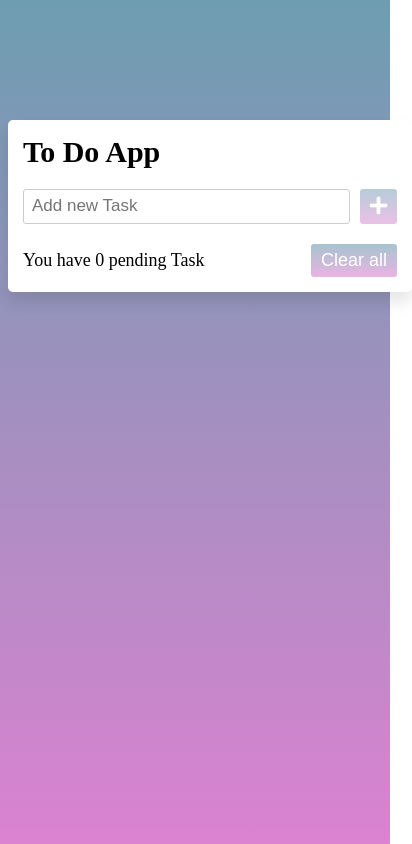
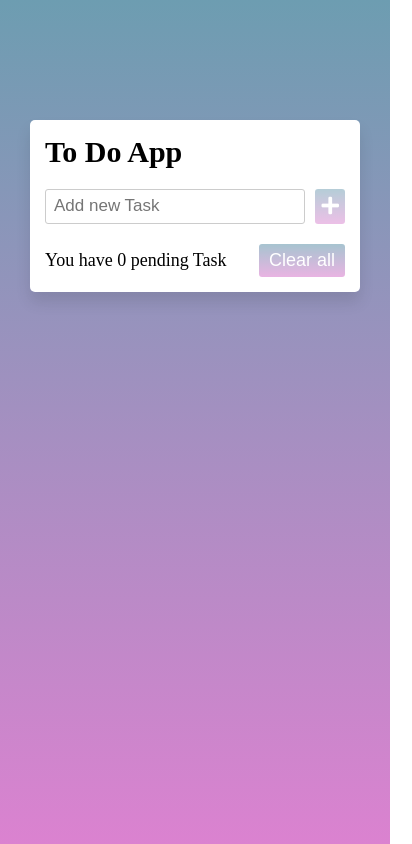
Before and after one commit to nansi-maheshwari-ITT/To-do-assignment, a plain HTML site: page index.html in a window 390 px wide. Shown: the whole page, 412 px wide, since content can reach past the window. Drawn offline with Linux system fonts and the light colour scheme.

Commit message:
to-do-assignment commit after resolving identation problem

```diff
--- a/css/style.css
+++ b/css/style.css
@@ -163,7 +163,7 @@ ul {
 }
 
 @media screen and (max-width: 540px) {
-  .Main-box {
+  .main-box {
     max-width: 300px;
   }
   .to-do-list li .element-container {
```
